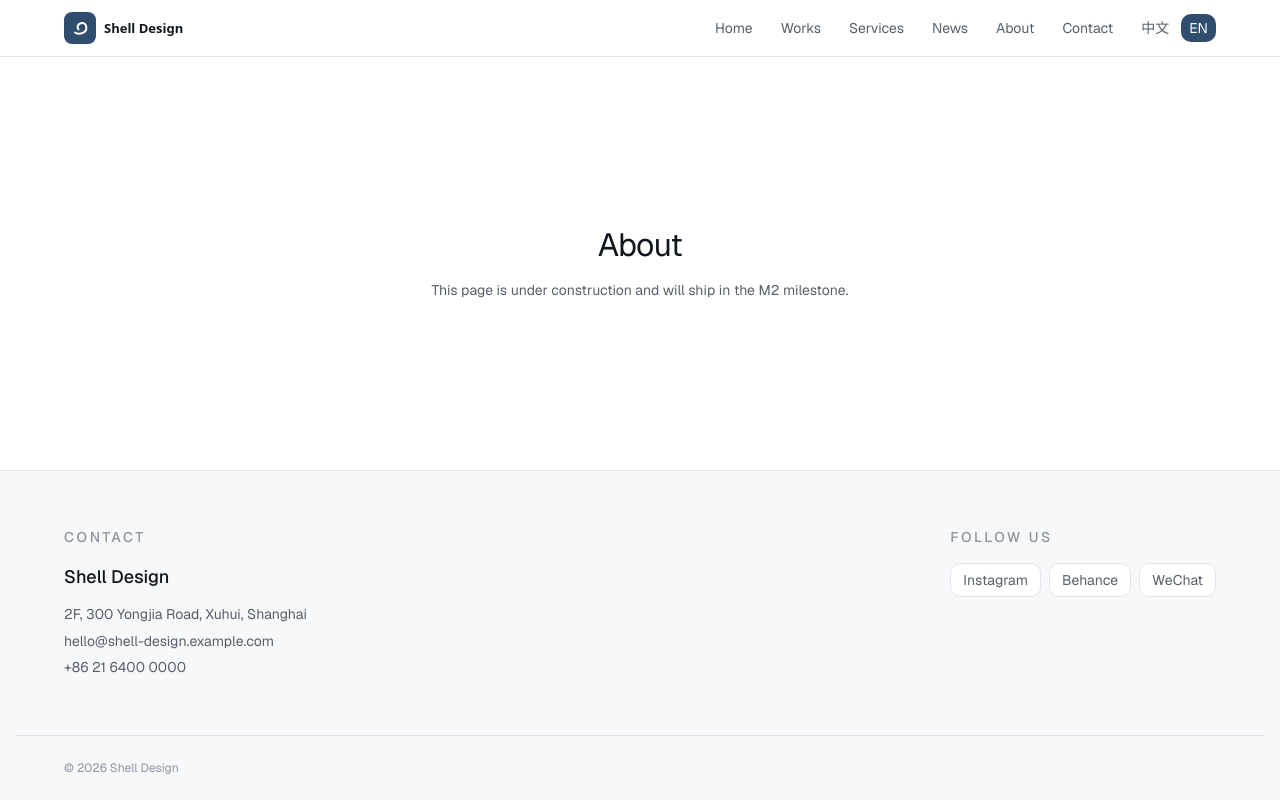
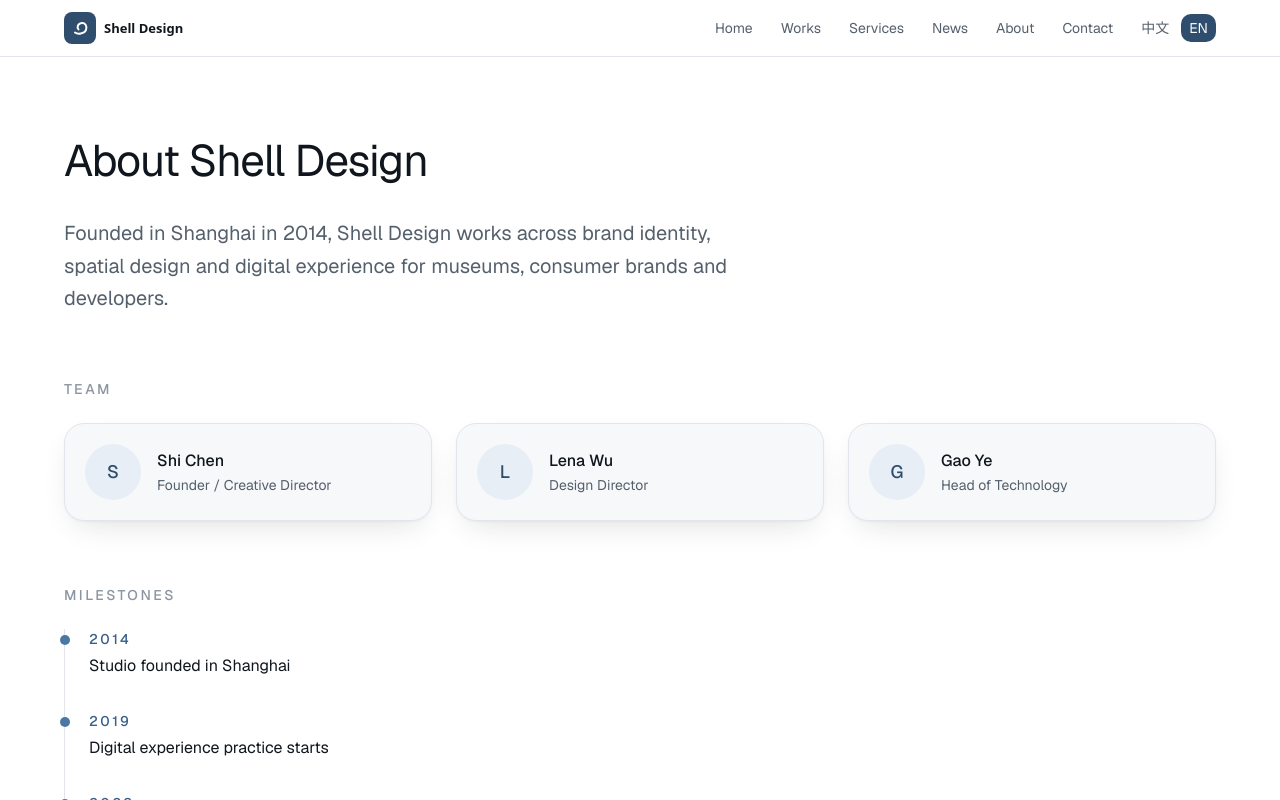
Before and after one commit to jackniu81/CompanyPortal, a Next.js app: page /en/about in a window 1280 px wide. Shown: the top 800 px of the page. Built offline with nearby package versions, Linux system fonts and the light colour scheme.

Commit message:
feat(about): 关于我们页简介、团队与发展时间线 (closes #18)

```diff
--- a/app/[locale]/about/page.tsx
+++ b/app/[locale]/about/page.tsx
@@ -1,11 +1,77 @@
 import { notFound } from "next/navigation";
-import { RoutePlaceholder } from "@/components/sections/route-placeholder";
+import { Container } from "@/components/ui/container";
+import { api } from "@/lib/api";
 import { hasLocale } from "@/lib/content";
 import { getDictionary } from "@/lib/i18n";
 
-export default async function AboutPage({ params }: PageProps<"/[locale]/about">) {
+export default async function AboutPage({
+  params,
+}: PageProps<"/[locale]/about">) {
   const { locale } = await params;
   if (!hasLocale(locale)) notFound();
-  const dict = await getDictionary(locale);
-  return <RoutePlaceholder title={dict.nav.about} note={dict.placeholder.building} />;
+
+  const [dict, about] = await Promise.all([
+    getDictionary(locale),
+    api.getAboutPage(locale),
+  ]);
+
+  return (
+    <main className="flex flex-1 flex-col py-16 lg:py-20">
+      <Container>
+        <h1 className="text-display-sm text-ink lg:text-display-md">
+          {about.title}
+        </h1>
+        <p className="mt-8 max-w-measure text-xl leading-relaxed text-ink-muted">
+          {about.intro}
+        </p>
+
+        <section className="mt-16">
+          <h2 className="text-sm font-medium tracking-caps uppercase text-ink-subtle">
+            {dict.about.teamHeading}
+          </h2>
+          <div className="mt-6 grid gap-6 sm:grid-cols-2 lg:grid-cols-3">
+            {about.team.map((member) => (
+              <div
+                key={member.name}
+                className="flex items-center gap-4 rounded-card border border-line bg-surface p-5 shadow-card"
+              >
+                <span
+                  aria-hidden
+                  className="flex size-14 shrink-0 items-center justify-center rounded-full bg-brand-100 text-lg font-medium text-brand-700"
+                >
+                  {member.name.trim().slice(0, 1)}
+                </span>
+                <div>
+                  <p className="font-medium text-ink">{member.name}</p>
+                  <p className="mt-0.5 text-sm text-ink-muted">{member.role}</p>
+                </div>
+              </div>
+            ))}
+          </div>
+        </section>
+
+        <section className="mt-16">
+          <h2 className="text-sm font-medium tracking-caps uppercase text-ink-subtle">
+            {dict.about.timelineHeading}
+          </h2>
+          <ol className="mt-6 max-w-measure border-l border-line">
+            {about.timeline.map((item) => (
+              <li key={`${item.year}-${item.event}`} className="relative pb-8 pl-6 last:pb-0">
+                <span
+                  aria-hidden
+                  className="absolute -left-[5px] top-1.5 size-2.5 rounded-full bg-brand-500"
+                />
+                <p className="text-sm font-medium tracking-caps text-brand-600">
+                  {item.year}
+                </p>
+                <p className="mt-1 text-base leading-relaxed text-ink">
+                  {item.event}
+                </p>
+              </li>
+            ))}
+          </ol>
+        </section>
+      </Container>
+    </main>
+  );
 }
--- a/content/dictionaries/en.json
+++ b/content/dictionaries/en.json
@@ -57,6 +57,10 @@
     "prevProject": "Previous project",
     "nextProject": "Next project"
   },
+  "about": {
+    "teamHeading": "Team",
+    "timelineHeading": "Milestones"
+  },
   "news": {
     "prev": "Previous",
     "next": "Next",
--- a/content/dictionaries/zh.json
+++ b/content/dictionaries/zh.json
@@ -57,6 +57,10 @@
     "prevProject": "上一个项目",
     "nextProject": "下一个项目"
   },
+  "about": {
+    "teamHeading": "团队",
+    "timelineHeading": "发展历程"
+  },
   "news": {
     "prev": "上一页",
     "next": "下一页",
```
